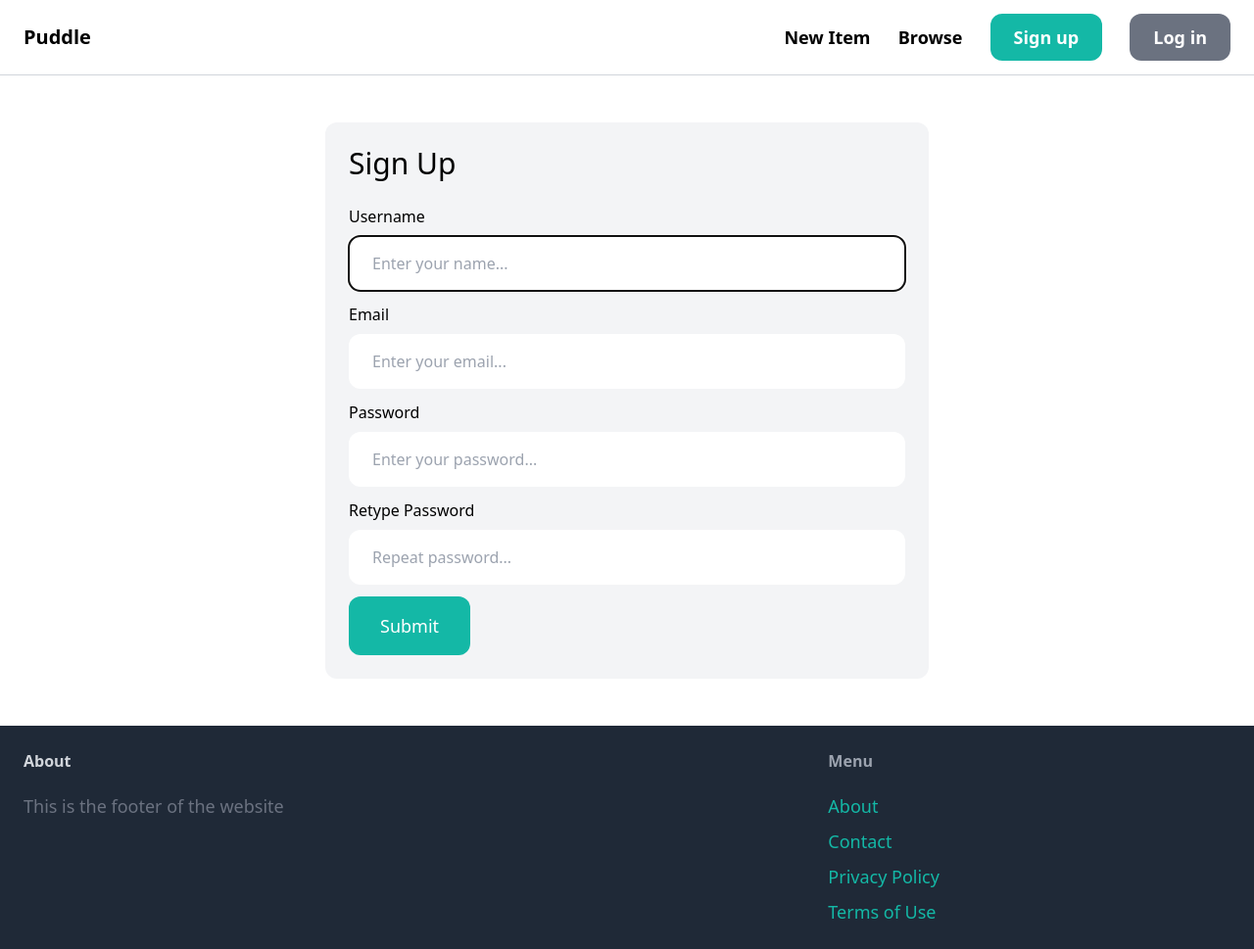
After one commit to Waseemashraf47/Market-Place, a Django app: page /signup/ in a window 1280 px wide. The commit adds this page. Shown: the whole page at 98% size. Run offline with Django 5.2, Linux system fonts and the light colour scheme; some libraries are stand-ins or nearby versions.

Commit message:
Sign up form has been implemented

```diff
--- /dev/null
+++ b/core/forms.py
@@ -0,0 +1,25 @@
+from django import forms
+from django.contrib.auth.forms import UserCreationForm
+from django.contrib.auth.models import User
+
+class SignupForm (UserCreationForm):
+    class Meta:
+        model = User
+        fields = ('username', 'email', 'password1', 'password2')
+
+    username = forms.CharField(widget=forms.TextInput(attrs= {
+        'placeholder': 'Enter your name...',
+        'class': 'w-full px-6 py-4 rounded-xl'
+    }))
+    email = forms.CharField(widget=forms.EmailInput(attrs= {
+        'placeholder': 'Enter your email...',
+        'class': 'w-full px-6 py-4 rounded-xl'
+    }))
+    password1 = forms.CharField(widget=forms.PasswordInput(attrs= {
+        'placeholder': 'Enter your password...',
+        'class': 'w-full px-6 py-4 rounded-xl'
+    }))
+    password2 = forms.CharField(widget=forms.PasswordInput(attrs= {
+        'placeholder': 'Repeat password...',
+        'class': 'w-full px-6 py-4 rounded-xl'
+    }))
--- a/core/templates/core/base.html
+++ b/core/templates/core/base.html
@@ -18,7 +18,7 @@
         <a href="#" class="text-lg font-semibold hover:text-gray-500">Browse</a>
 
         <a
-          href="#"
+          href="{% url 'core:signup' %}"
           class="px-6 py-3 text-lg font-semibold bg-teal-500 text-white rounded-xl hover:bg-teal-700"
           >Sign up</a
         >
@@ -39,7 +39,7 @@
             <h3 class="mb-5 font-semibold text-gray-400">Menu</h3>
             <ul class="space-y-2">
                 <li> <a href="#" class="text-lg text-teal-500 hover:text-teal-700">About</a></li>
-                <li> <a href="{% url 'contact' %}" class="text-lg text-teal-500 hover:text-teal-700">Contact</a></li>
+                <li> <a href="{% url 'core:contact' %}" class="text-lg text-teal-500 hover:text-teal-700">Contact</a></li>
                 <li> <a href="#" class="text-lg text-teal-500 hover:text-teal-700">Privacy Policy</a></li>
                 <li> <a href="#" class="text-lg text-teal-500 hover:text-teal-700">Terms of Use</a></li>
             </ul>
--- /dev/null
+++ b/core/templates/core/signup.html
@@ -0,0 +1,43 @@
+{% extends 'core/base.html' %}
+
+{% block title %}Sign up{% endblock %}
+{% block content %}
+<div class="w-1/2 my-6 mx-auto p-6 bg-gray-100 rounded-xl">
+    <h1 class="mb-6 text-3xl">Sign Up</h1>
+    <form method="post" action=".">
+        {% csrf_token %}
+
+        <div class="mb-3">
+            <label class="inline-block mb-2">Username</label><br>
+            {{ form.username }}
+        </div>
+
+        <div class="mb-3">
+            <label class="inline-block mb-2">Email</label><br>
+            {{ form.email }}
+        </div>
+
+        <div class="mb-3">
+            <label class="inline-block mb-2">Password</label><br>
+            {{ form.password1 }}
+        </div>
+
+        <div class="mb-3">
+            <label class="inline-block mb-2">Retype Password</label><br>
+            {{ form.password2 }}
+        </div>
+        {% if forms.error or form.non_field_errors %}
+           <div class="mb-3 p-6 bg-red-100 rounded-xl">
+            {% for field in form %}
+                {{ feild.errors }}
+            {% endfor %}
+
+            {{ form.non_field_errors }}
+           </div>
+
+        {% endif %}
+        <button class="py-4 px-8 text-lg bg-teal-500 hover:bg-gray-700 rounded-xl text-white" >Submit</button>
+
+    </form>
+</div>
+{% endblock %}
--- /dev/null
+++ b/core/urls.py
@@ -0,0 +1,10 @@
+from django.urls import path
+from . import views
+
+app_name = 'core'
+
+urlpatterns = [
+    path('', views.index, name='index'),
+    path('contact/', views.contact, name='contact'),
+    path('signup/', views.signup, name='signup'),
+]
--- a/core/views.py
+++ b/core/views.py
@@ -1,6 +1,9 @@
-from django.shortcuts import render
+from django.shortcuts import render, redirect
 from item.models import Category, Item
+from .forms import SignupForm
 # Create your views here.
+
+
 def index (request):
     items = Item.objects.filter(is_sold=False)[0:6]
     categories = Category.objects.all()
@@ -11,3 +14,16 @@ def index (request):
 
 def contact (request):
     return render (request, 'core/contact.html')
+
+def signup(requset):
+    if requset.method == 'POST':
+        form = SignupForm(requset.POST)
+        if form.is_valid():
+            form.save()
+
+            return redirect('/login/')
+    else:
+        form = SignupForm()
+        return render (requset, 'core/signup.html', {
+            'form': form
+        })
--- a/puddle/urls.py
+++ b/puddle/urls.py
@@ -2,11 +2,10 @@ from django.conf import settings
 from django.conf.urls.static import static
 from django.contrib import admin
 from django.urls import include, path
-from core.views import index, contact
+
 
 urlpatterns = [
-    path('', index, name='index'),
+    path('', include('core.urls')),
     path('items/', include('item.urls')),
-    path('contact/', contact, name='contact'),
     path('admin/', admin.site.urls),
 ] + static (settings.MEDIA_URL, document_root=settings.MEDIA_ROOT)
```
Also changed, not shown: db.sqlite3, media/item_images/WhatsApp_Image_2024-06-14_at_19.03.25.jpeg (added).
